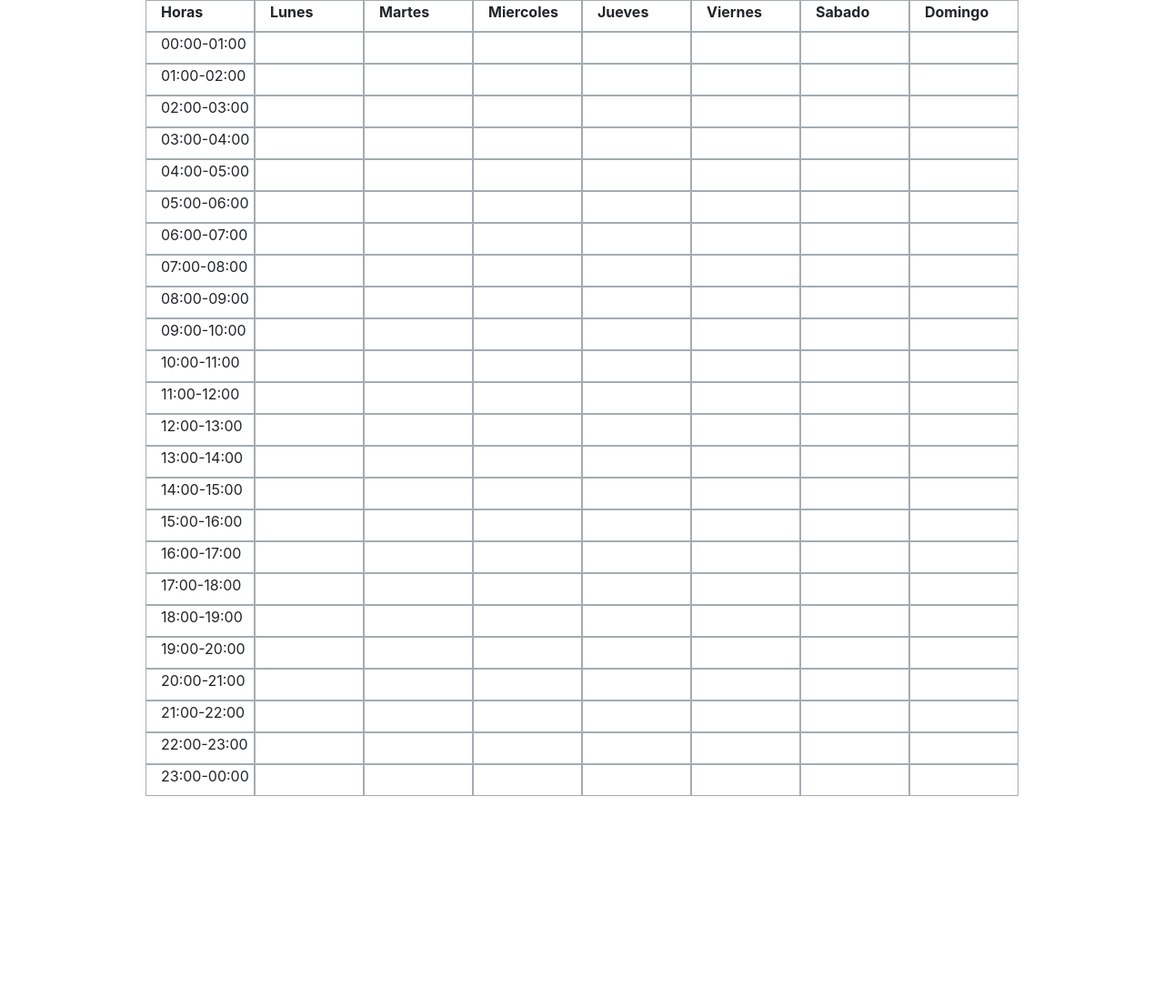
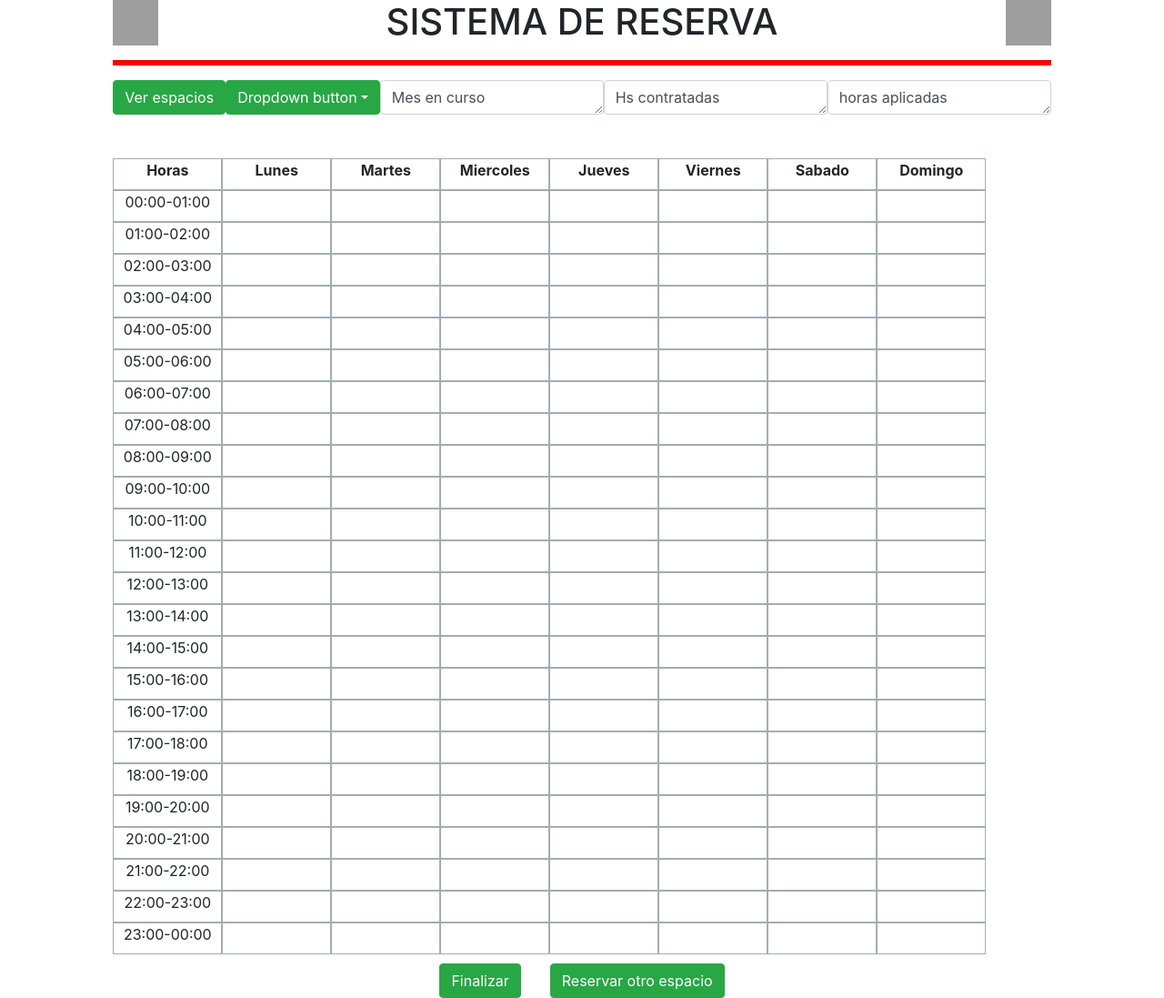
Before and after one commit to juanfer112/reservaPlaza, a React app: page / in a window 1280 px wide. Shown: the whole page at 91% size. Before the commit the page ends 875 px from the top, so only its background shows below. Built offline with nearby package versions, Linux system fonts and the light colour scheme; grey boxes are pictures that could not be loaded.

Commit message:
primer arreglo de vista calendar

```diff
--- a/src/js/component/day.js
+++ b/src/js/component/day.js
@@ -9,7 +9,7 @@ export const Day = n => {
 	const array = [];
 	const week = ["Horas", "Lunes", "Martes", "Miercoles", "Jueves", "Viernes", "Sabado", "Domingo"];
 
-	for (let days = 0; days < 8; days++) {
+	for (let days = 0; days < week.length; days++) {
 		array.push(days);
 	}
 	return (
@@ -24,7 +24,7 @@ export const Day = n => {
 								? { background: "white", fontWeight: "bold" }
 								: { background: "white", fontWeight: "normal" }
 						}
-						className={"days pl-3"}
+						className="days "
 						onClick={e => {
 							if (!week.includes(e.target.id) && index !== 0) {
 								if (e.target.style.background == "white") {
--- a/src/js/component/scheduler.js
+++ b/src/js/component/scheduler.js
@@ -12,14 +12,14 @@ export const Scheduler = () => {
 		let time = "";
 		let time2 = "";
 		if (hours < 10) {
-			time = "0" + hours + ":00";
+			time = `0${hours}:00`;
 		} else {
-			time = hours + ":00";
+			time = `${hours}:00`;
 		}
 		if (hours + 1 < 10) {
-			time2 = "0" + (hours + 1) + ":00";
+			time2 = `0${hours + 1}:00`;
 		} else {
-			time2 = hours + 1 + ":00";
+			time2 = `${hours + 1}:00`;
 		}
 		array.push(<Day hours={[time + "-" + (time2 !== "24:00" ? time2 : "00:00")]} />);
 	}
--- a/src/js/views/calendar.js
+++ b/src/js/views/calendar.js
@@ -7,7 +7,71 @@ import { Scheduler } from "../component/scheduler";
 export const Calendar = () => {
 	return (
 		<div className="scheduler">
-			<Scheduler />
+			<header>
+				<div className="logo">
+					<img src="https://dkitchenincubator.com/wp-content/uploads/2020/01/cocinero-1.png" alt="logo" />
+				</div>
+				<div>
+					<h1>SISTEMA DE RESERVA</h1>
+				</div>
+				<div className="photProfile">
+					<img
+						src="https://previews.123rf.com/images/panyamail/panyamail1809/panyamail180900343/109879063-user-avatar-icon-sign-profile-symbol.jpg"
+						alt="profile"
+					/>
+				</div>
+			</header>
+			<hr />
+			<div className="btngroup">
+				<button type="button" className="btn btn-success mb-5">
+					Ver espacios
+				</button>
+
+				<div className="dropdown mb-5">
+					<button
+						type="button"
+						className="btn btn-success dropdown-toggle "
+						data-toggle="dropdown"
+						onClick={() => {
+							const dropdown = ["cocina", "sin cocina", "formacion"];
+							<ul className="dropdown-menu" id="dropdown">
+								{dropdown.map((items, index) => {
+									console.log(items);
+									return <li key={index}>{items}</li>;
+								})}
+							</ul>;
+						}}>
+						Dropdown button
+					</button>
+				</div>
+
+				<div>
+					<textarea className="form-control mb-5" rows="1" id="comment">
+						Mes en curso
+					</textarea>
+				</div>
+				<div>
+					<textarea className="form-control mb-5" rows="1" id="comment">
+						Hs contratadas
+					</textarea>
+				</div>
+				<div>
+					<textarea className="form-control mb-5" rows="1" id="comment">
+						horas aplicadas
+					</textarea>
+				</div>
+			</div>
+			<div className="scheduler">
+				<Scheduler />
+			</div>
+			<div className="btngroup2">
+				<button type="button" className="btn btn-success mx-3">
+					Finalizar
+				</button>
+				<button type="button" className="btn btn-success mx-3">
+					Reservar otro espacio
+				</button>
+			</div>
 		</div>
 	);
 };
--- a/src/styles/home.scss
+++ b/src/styles/home.scss
@@ -2,6 +2,8 @@
     height: 35px;
     width: 120px;
     border: 1px solid #a3acb2;
+    text-align: center;
+
 }
 .week{
     display: flex;
@@ -12,3 +14,29 @@
     align-self: center;
     justify-self: center;
 }
+hr {
+      color: #f00;
+      background-color: #f00;
+      height: 5px;
+    }
+    .logo img, .photProfile img{
+        width: 50px;
+        height: 50px;
+    }
+    header{
+        display: flex;
+        justify-content: space-between;
+    }
+    header h1{
+        margin: auto;
+    }
+    .btngroup{
+       display: flex;
+       justify-content: space-between;
+
+    }
+    .btngroup2{
+        margin-top: 10px;
+        display: flex;
+        justify-content: center;
+    }
```
